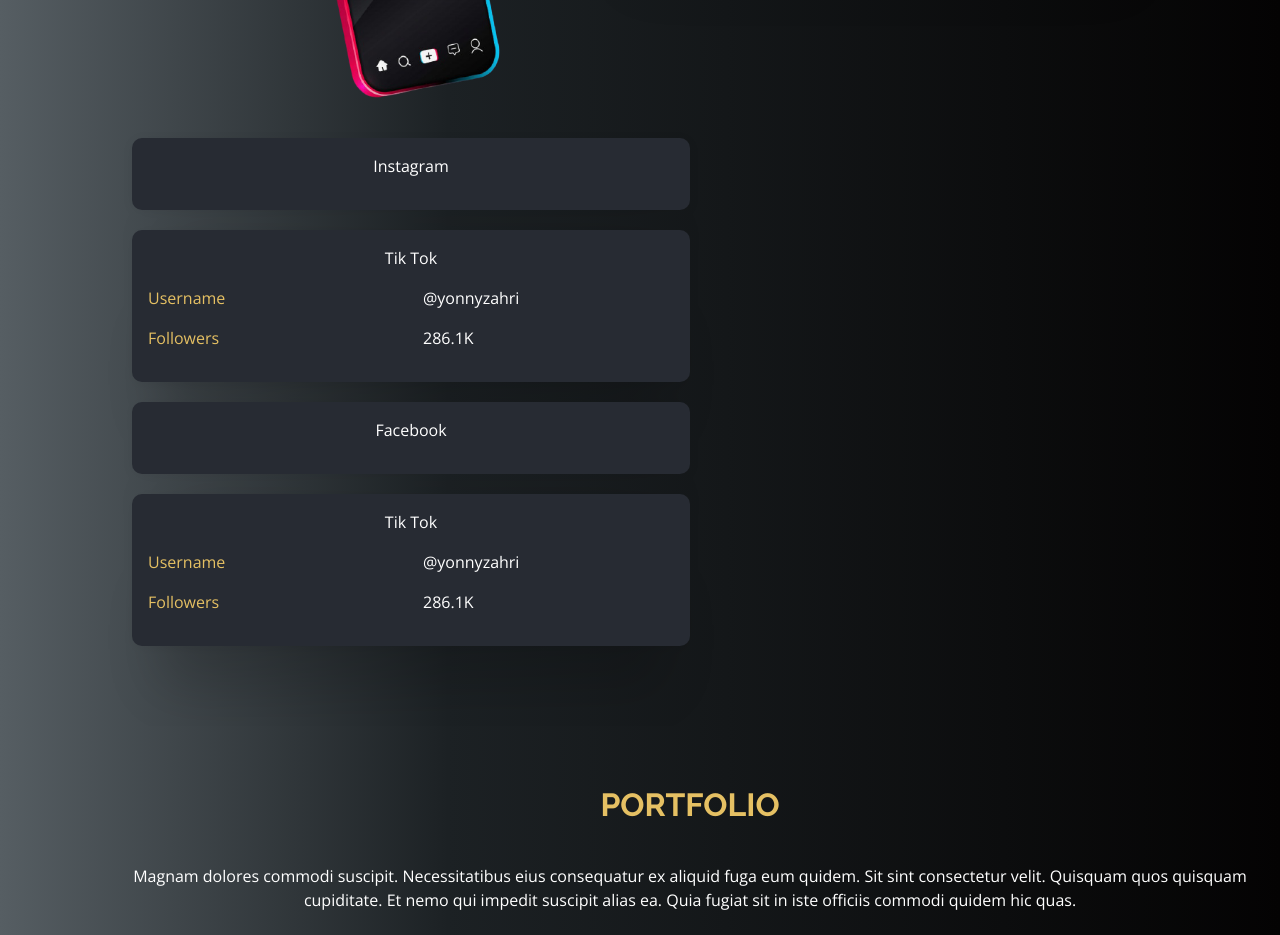
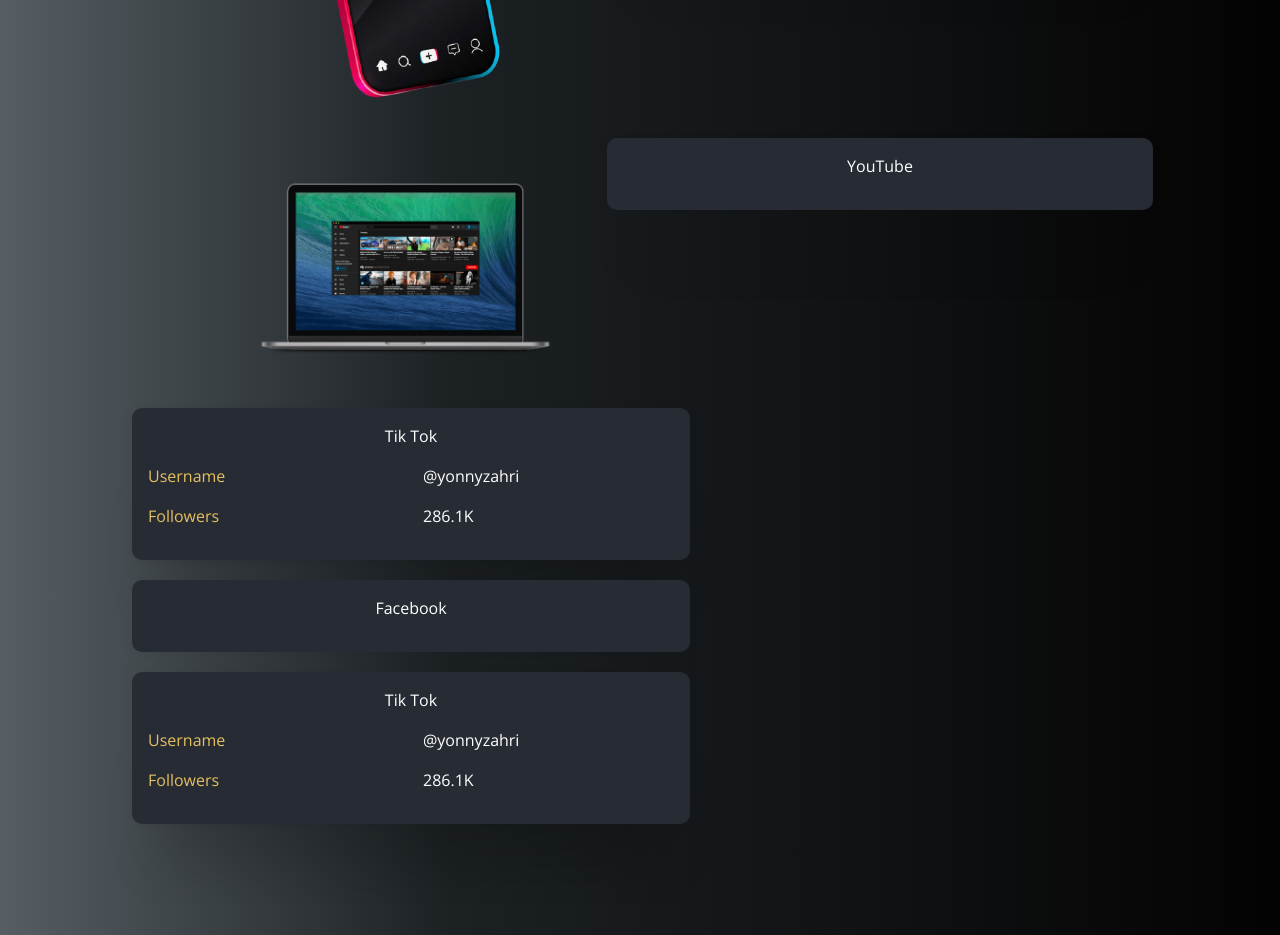
Before and after one commit to amimran7/yonny, a plain HTML site: page index.html in a window 1280 px wide. Shown: the part 2960-3895 px from the top of the page. Drawn offline with nearby package versions, Linux system fonts and the light colour scheme.

Commit message:
add laptop image to the section

```diff
--- a/index.html
+++ b/index.html
@@ -244,19 +244,9 @@
 
         <div class="justify-content-center row">
 
-          <div class="text-left col-md-4">
+          <div class="text-right col-md-4">
 
             <img src="assets/img/tok.png" class="img-fluid" alt="">
-
-            <!-- <div class="justify-content-center row">
-
-                  <div style="min-height: 4rem;" class="col-md-3">
-
-                    <img src="assets/img/tiktok.png" class="img-fluid" alt="">
-
-                  </div>
-
-            </div> -->
 
           </div>
 
@@ -308,17 +298,15 @@
 
         </div>
 
+        <div class="justify-content-center row">
+
+          <div class="text-right col-md-4">
+
+            <img src="assets/img/laptop.png" class="img-fluid" alt="">
+
+          </div>
+
           <div class="text-left col-md-6">
-
-           <!--  <div class="justify-content-center row">
-
-                  <div style="min-height: 4rem;" class="col-md-3">
-
-                    <img src="assets/img/insta.png" class="img-fluid" alt="">
-
-                  </div>
-
-            </div> -->
 
             <div class="card">
 
@@ -328,7 +316,7 @@
 
                   <div class="text-center col-md-12">
 
-                    <p>Instagram</p>
+                    <p>YouTube</p>
 
                   </div>
 
@@ -339,6 +327,8 @@
             </div>
 
           </div>
+
+        </div>
 
           <div class="text-left col-md-6">
 
```
